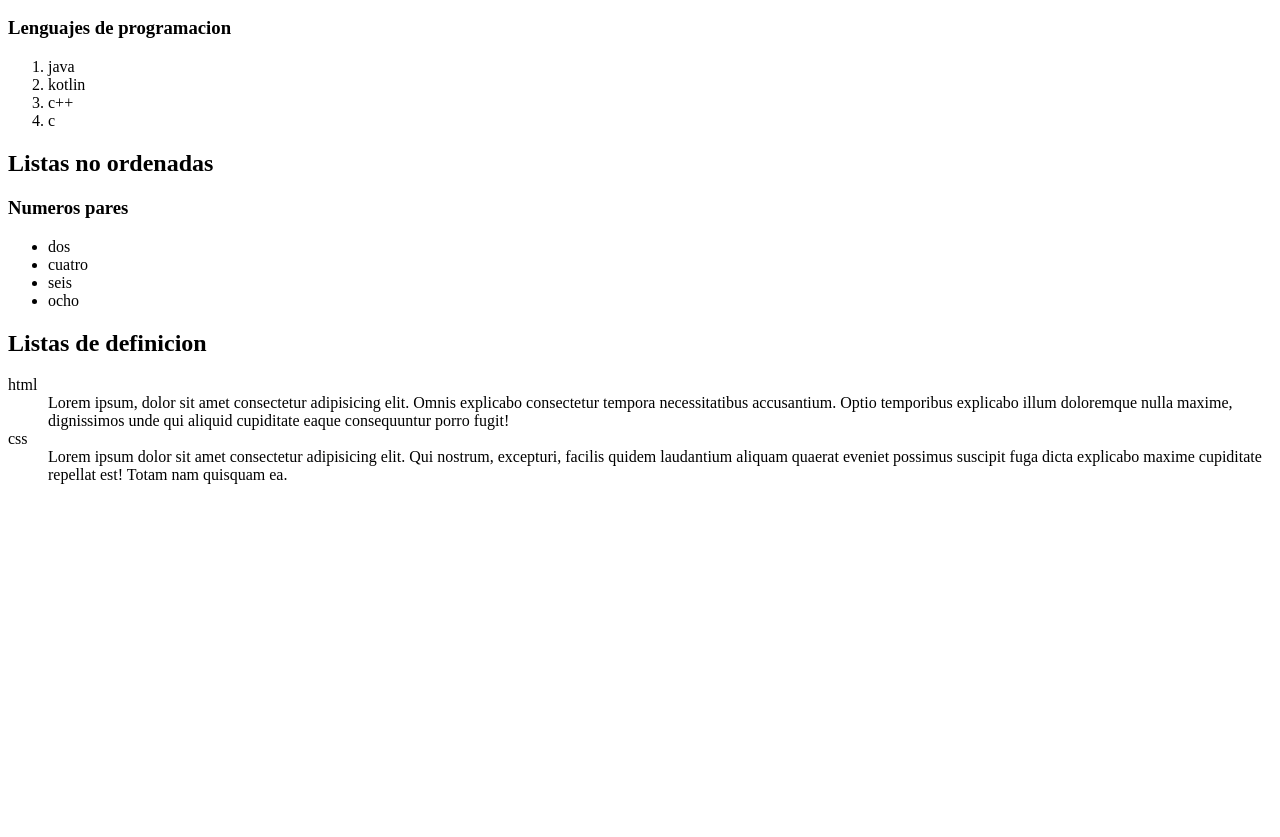
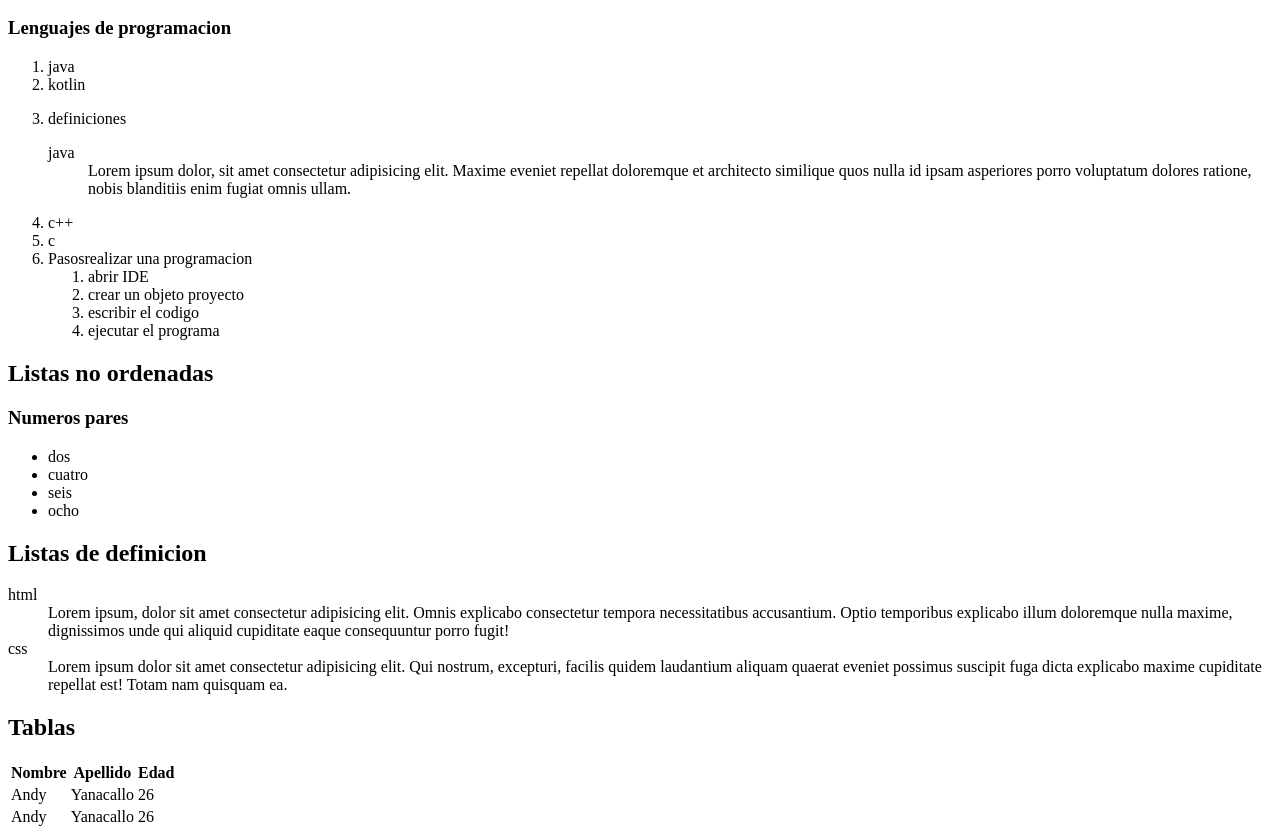
Before and after one commit to elver159123/Mi_primera_pagina_web, a plain HTML site: page index.html in a window 1280 px wide. Shown: the part 353-1190 px from the top of the page. Before the commit the page ends 853 px from the top, so only its background shows below. Drawn offline with Linux system fonts and the light colour scheme.

Commit message:
Pagina web actualizacion

```diff
--- a/index.html
+++ b/index.html
@@ -26,8 +26,29 @@
     <ol>
       <li>java</li>
       <li>kotlin</li>
+      <li>
+        <p>definiciones</p>
+        <dl>
+          <dt>java</dt>
+          <dd>
+            Lorem ipsum dolor, sit amet consectetur adipisicing elit. Maxime
+            eveniet repellat doloremque et architecto similique quos nulla id
+            ipsam asperiores porro voluptatum dolores ratione, nobis blanditiis
+            enim fugiat omnis ullam.
+          </dd>
+        </dl>
+      </li>
       <li>c++</li>
       <li>c</li>
+      <li>
+        Pasosrealizar una programacion
+        <ol>
+          <li>abrir IDE</li>
+          <li>crear un objeto proyecto</li>
+          <li>escribir el codigo</li>
+          <li>ejecutar el programa</li>
+        </ol>
+      </li>
     </ol>
     <h2>Listas no ordenadas</h2>
     <h3>Numeros pares</h3>
@@ -54,5 +75,28 @@
         quisquam ea.
       </dd>
     </dl>
+    <h2>Tablas</h2>
+
+    <table>
+      <thead>
+        <tr>
+          <th>Nombre</th>
+          <th>Apellido</th>
+          <th>Edad</th>
+        </tr>
+      </thead>
+      <tbody>
+        <tr>
+            <td>Andy</td>
+            <td>Yanacallo</td>
+            <td>26</td>
+        </tr>
+        <tr>
+            <td>Andy</td>
+            <td>Yanacallo</td>
+            <td>26</td>
+        </tr>
+      </tbody>
+    </table>
   </body>
 </html>
```
Also changed, not shown: tablas.html (added, +27 -0 lines).
